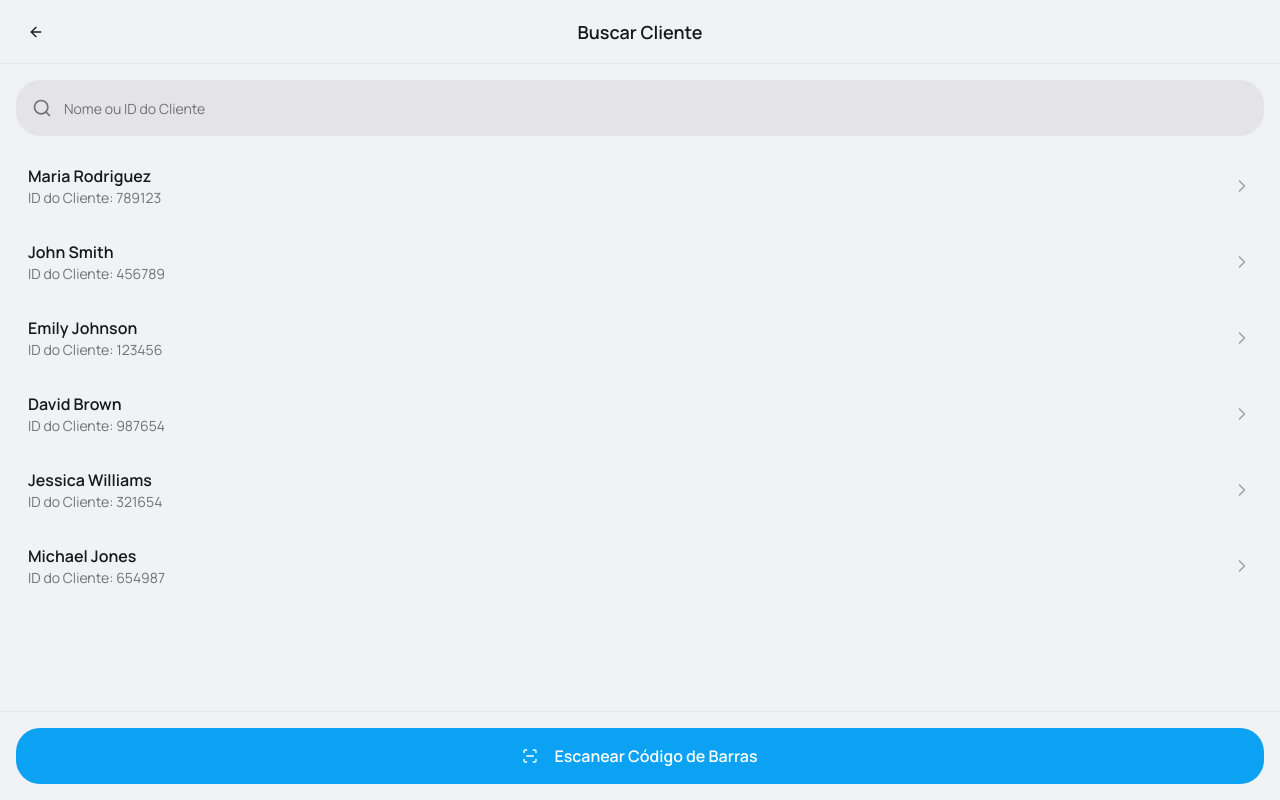
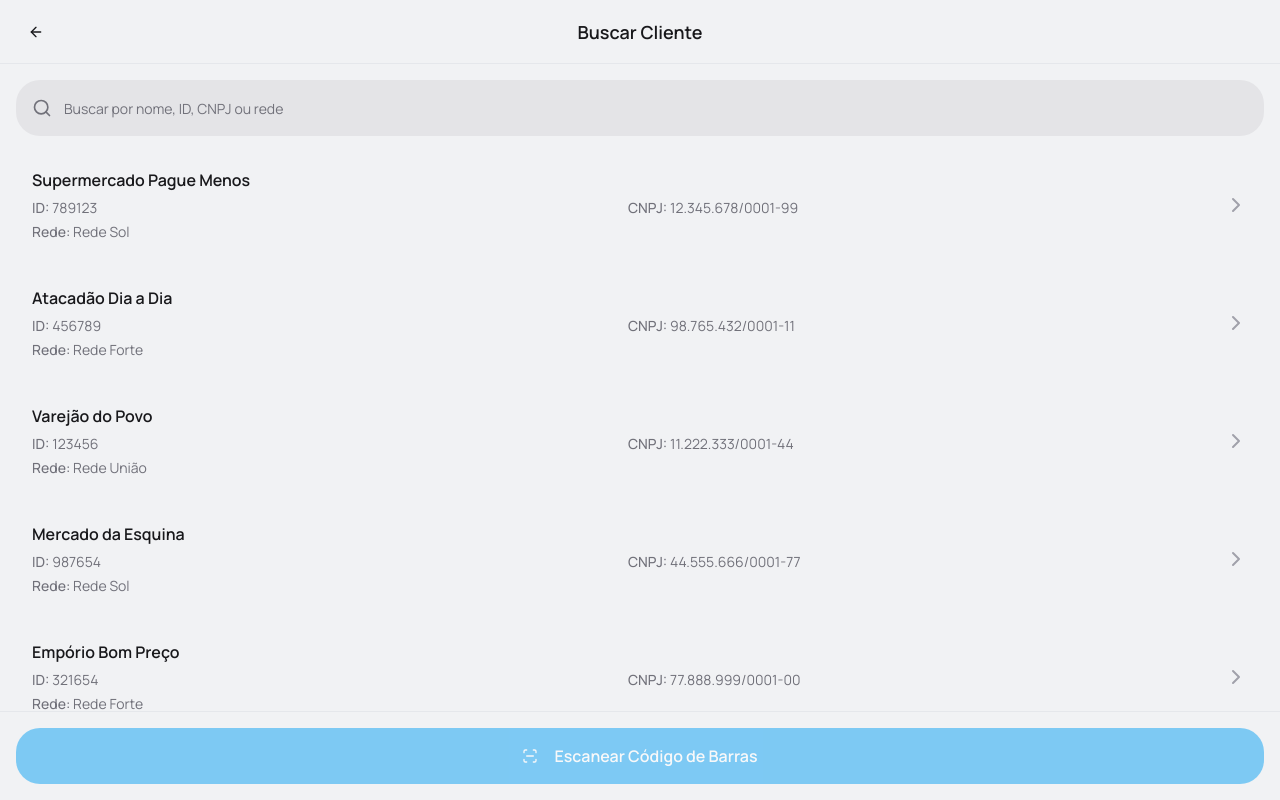
Before and after one commit to Comercialsc7/TradeScan, a React (Vite) app: page /search-customer in a window 1280 px wide. Built offline with nearby package versions, Linux system fonts and the light colour scheme.

Commit message:
Refactor customer search and display

```diff
--- a/src/pages/SearchCustomer.tsx
+++ b/src/pages/SearchCustomer.tsx
@@ -14,32 +14,46 @@
 type Customer = {
   id: string
   name: string
+  cnpj: string
+  rede: string
 }
 
 const customers: Customer[] = [
   {
     id: '789123',
-    name: 'Maria Rodriguez',
+    name: 'Supermercado Pague Menos',
+    cnpj: '12.345.678/0001-99',
+    rede: 'Rede Sol',
   },
   {
     id: '456789',
-    name: 'John Smith',
+    name: 'Atacadão Dia a Dia',
+    cnpj: '98.765.432/0001-11',
+    rede: 'Rede Forte',
   },
   {
     id: '123456',
-    name: 'Emily Johnson',
+    name: 'Varejão do Povo',
+    cnpj: '11.222.333/0001-44',
+    rede: 'Rede União',
   },
   {
     id: '987654',
-    name: 'David Brown',
+    name: 'Mercado da Esquina',
+    cnpj: '44.555.666/0001-77',
+    rede: 'Rede Sol',
   },
   {
     id: '321654',
-    name: 'Jessica Williams',
+    name: 'Empório Bom Preço',
+    cnpj: '77.888.999/0001-00',
+    rede: 'Rede Forte',
   },
   {
     id: '654987',
-    name: 'Michael Jones',
+    name: 'Minimercado Central',
+    cnpj: '22.333.444/0001-55',
+    rede: 'Rede União',
   },
 ]
 
@@ -58,10 +72,15 @@
     if (!searchTerm) {
       return customers
     }
+    const lowercasedSearchTerm = searchTerm.toLowerCase()
+    const numericSearchTerm = lowercasedSearchTerm.replace(/[^\d]/g, '')
+
     return customers.filter(
       (customer) =>
-        customer.name.toLowerCase().includes(searchTerm.toLowerCase()) ||
-        customer.id.includes(searchTerm),
+        customer.name.toLowerCase().includes(lowercasedSearchTerm) ||
+        customer.id.includes(lowercasedSearchTerm) ||
+        customer.cnpj.replace(/[^\d]/g, '').includes(numericSearchTerm) ||
+        customer.rede.toLowerCase().includes(lowercasedSearchTerm),
     )
   }, [searchTerm])
 
@@ -86,38 +105,46 @@
           <Search className="absolute left-4 top-1/2 h-5 w-5 -translate-y-1/2 text-zinc-500 dark:text-zinc-400" />
           <Input
             type="text"
-            placeholder="Nome ou ID do Cliente"
+            placeholder="Buscar por nome, ID, CNPJ ou rede"
             value={searchTerm}
             onChange={(e) => setSearchTerm(e.target.value)}
             className="h-14 rounded-xl border-none bg-zinc-200 pl-12 text-zinc-900 placeholder:text-zinc-500 dark:bg-zinc-800/50 dark:text-white dark:placeholder:text-zinc-400"
           />
         </div>
 
-        <div className="space-y-2">
+        <div className="space-y-3">
           {filteredCustomers.map((customer) => (
             <div
               key={customer.id}
               className={cn(
-                'flex cursor-pointer items-center space-x-4 rounded-lg p-3 transition-colors hover:bg-zinc-100 dark:hover:bg-zinc-800/50',
+                'flex cursor-pointer items-center space-x-4 rounded-lg p-4 transition-all duration-200 hover:bg-zinc-100 dark:hover:bg-zinc-800/50',
                 {
-                  'bg-primary/10 dark:bg-primary/20':
+                  'bg-primary/10 ring-2 ring-primary dark:bg-primary/20':
                     selectedCustomerId === customer.id,
                 },
               )}
               onClick={() => handleCustomerSelect(customer.id)}
             >
-              <div className="flex-1">
+              <div className="flex-1 space-y-1.5">
                 <p className="font-semibold text-zinc-900 dark:text-white">
                   {customer.name}
                 </p>
-                <p className="text-sm text-zinc-500 dark:text-zinc-400">
-                  ID do Cliente: {customer.id}
-                </p>
+                <div className="grid grid-cols-1 gap-x-4 gap-y-1 text-sm text-zinc-500 dark:text-zinc-400 sm:grid-cols-2">
+                  <p>
+                    <span className="font-medium">ID:</span> {customer.id}
+                  </p>
+                  <p>
+                    <span className="font-medium">CNPJ:</span> {customer.cnpj}
+                  </p>
+                  <p className="col-span-full">
+                    <span className="font-medium">Rede:</span> {customer.rede}
+                  </p>
+                </div>
               </div>
               {selectedCustomerId === customer.id ? (
-                <CheckCircle2 className="h-5 w-5 text-primary" />
+                <CheckCircle2 className="h-6 w-6 flex-shrink-0 text-primary" />
               ) : (
-                <ChevronRight className="h-5 w-5 text-zinc-400 dark:text-zinc-500" />
+                <ChevronRight className="h-6 w-6 flex-shrink-0 text-zinc-400 dark:text-zinc-500" />
               )}
             </div>
           ))}
@@ -125,7 +152,10 @@
       </main>
 
       <footer className="sticky bottom-0 border-t bg-background p-4">
-        <Button className="h-14 w-full rounded-xl bg-primary text-base font-semibold text-white hover:bg-primary/90">
+        <Button
+          className="h-14 w-full rounded-xl bg-primary text-base font-semibold text-white hover:bg-primary/90"
+          disabled={!selectedCustomerId}
+        >
           <ScanLine className="mr-2 h-6 w-6" />
           Escanear Código de Barras
         </Button>
```
